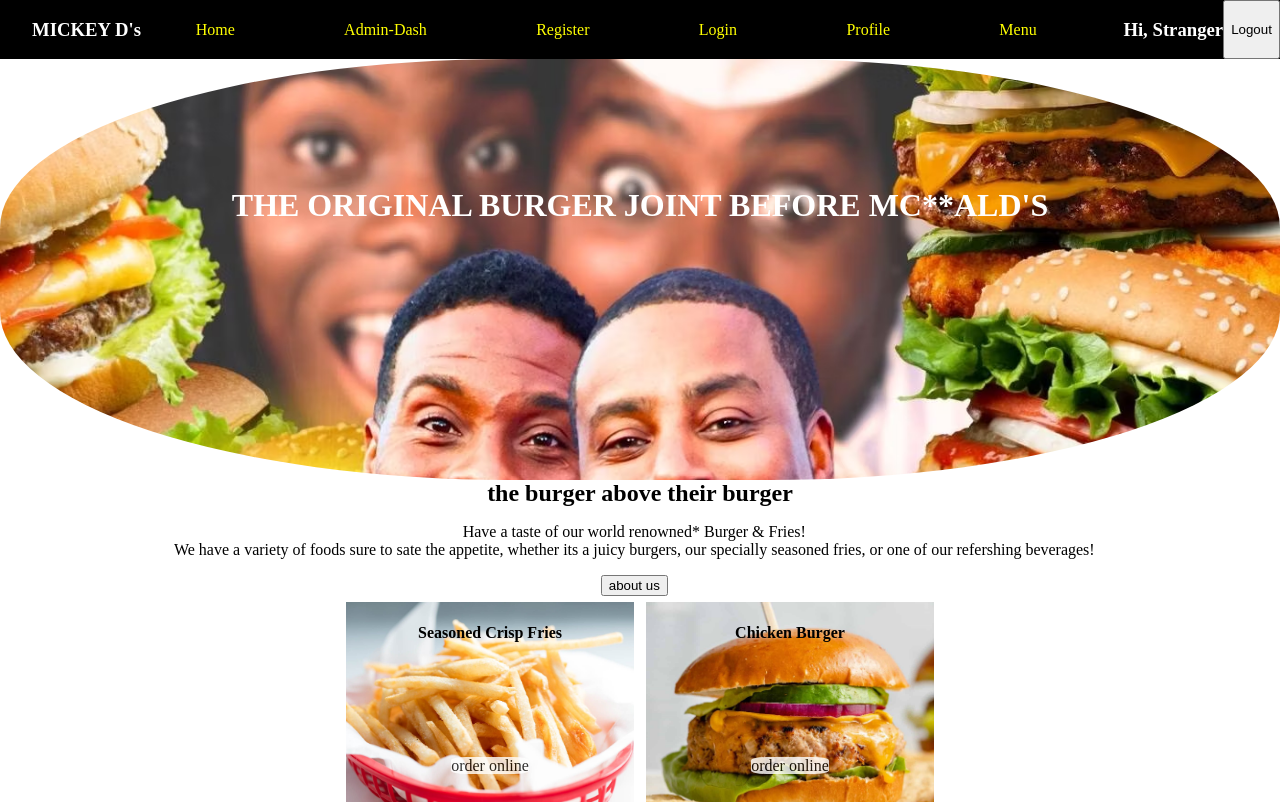
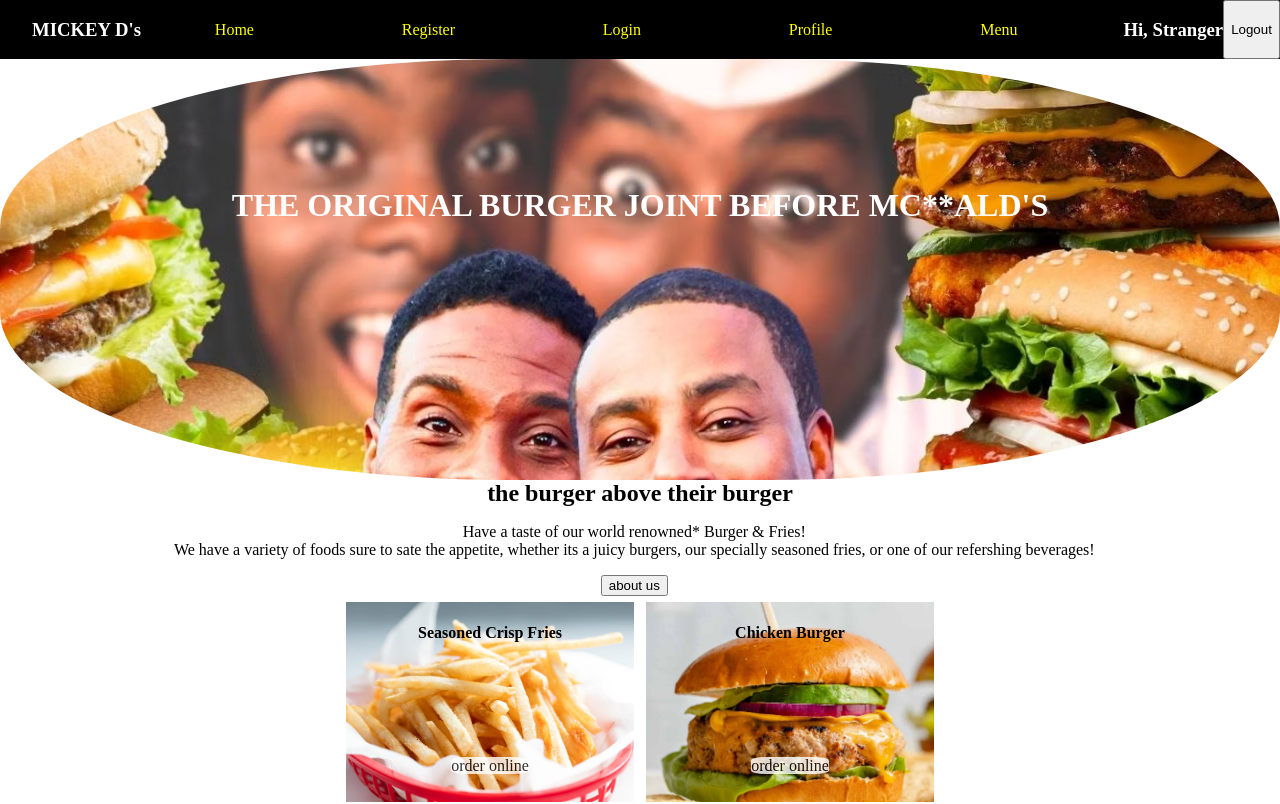
Before and after one commit to Mickey-d-s/GraceShopper, a React (Vite) app in the folder client/: page / in a window 1280 px wide. Shown: the top 804 px of the page. Built offline with nearby package versions, Linux system fonts and the light colour scheme; no server answers.

Commit message:
fixed nav

```diff
--- a/client/src/components/Nav.jsx
+++ b/client/src/components/Nav.jsx
@@ -36,7 +36,9 @@ const Nav = () => {
           </div>
         </>
       )}
-      {user?.adm != false && (
+      {user?.adm != false &&
+        user?.username != "Stranger" &&
+        stranger(
           <>
             <div className="Link">
               <Link to="/Dashboard">Admin-Dash</Link>
```
Lines whose indentation alone changed are shown as unchanged.
